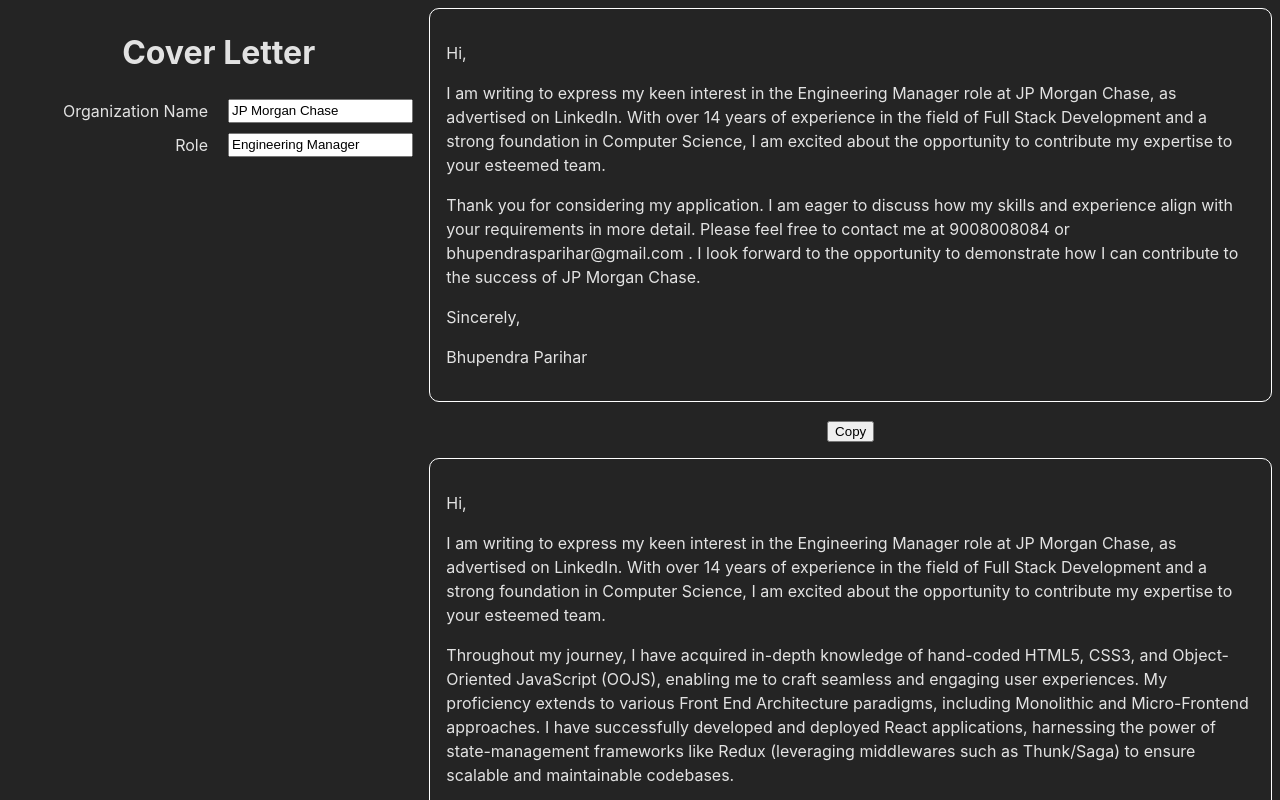
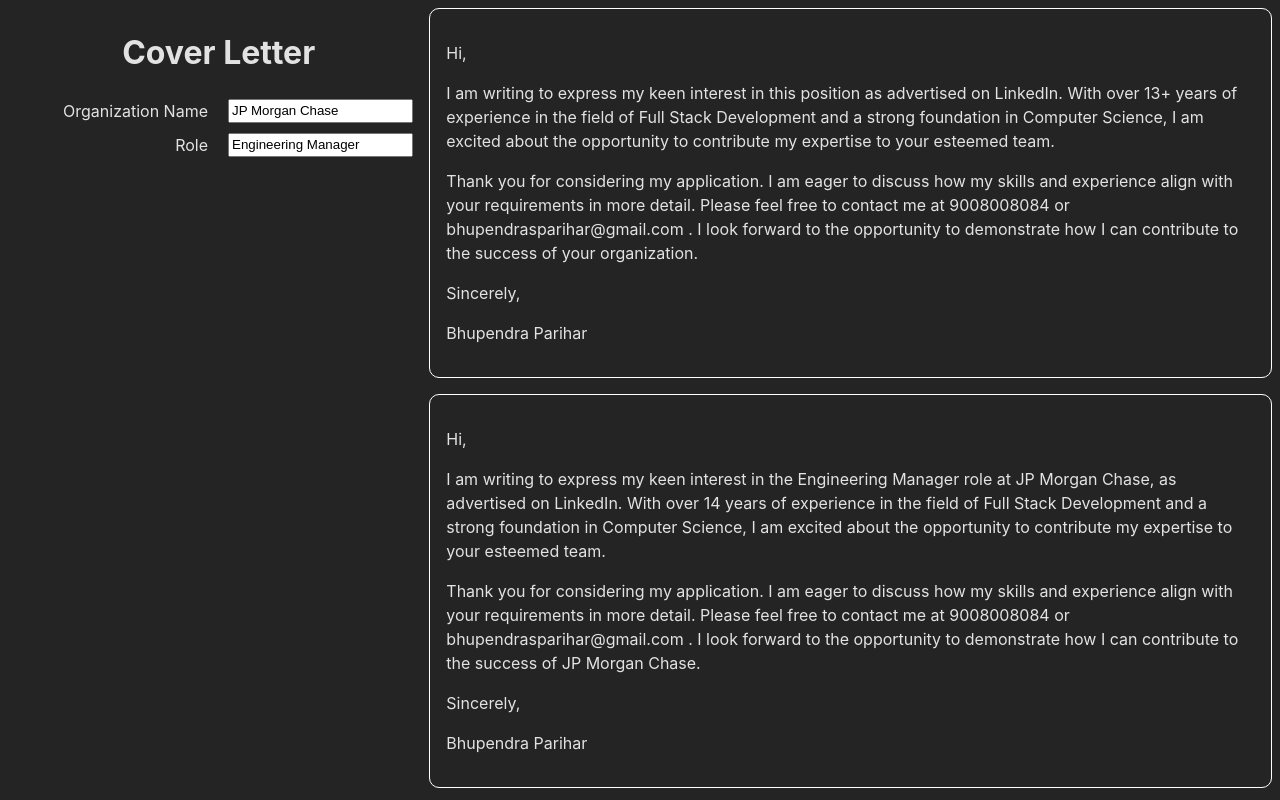
Before and after one commit to bhupendraparihar/cover-letter, a React (Vite) app: page / in a window 1280 px wide. Shown: the top 800 px of the page. Built offline with nearby package versions, Linux system fonts and the light colour scheme.

Commit message:
Generic cover letter added

```diff
--- a/src/App.tsx
+++ b/src/App.tsx
@@ -4,6 +4,7 @@
 import Settings from './components/Settings';
 import AppContext from './Store';
 import Summary from './components/Summary';
+import GenericCoverLetter from './components/GenericCoverLetter';
 
 function App() {
   const [orgName, setOrgName] = useState('JP Morgan Chase');
@@ -24,6 +25,7 @@
             <Settings />
           </div>
           <div className="right">
+            <GenericCoverLetter />
             <Summary />
             <CoverLetter />
           </div>
--- /dev/null
+++ b/src/components/GenericCoverLetter.tsx
@@ -0,0 +1,29 @@
+function GenericCoverLetter() {
+  return (
+    <div className="preview summary" contentEditable="true">
+      <p>Hi,</p>
+
+      <p>
+        I am writing to express my keen interest in this position as advertised
+        on LinkedIn. With over 13+ years of experience in the field of Full
+        Stack Development and a strong foundation in Computer Science, I am
+        excited about the opportunity to contribute my expertise to your
+        esteemed team.
+      </p>
+
+      <p>
+        Thank you for considering my application. I am eager to discuss how my
+        skills and experience align with your requirements in more detail.
+        Please feel free to contact me at 9008008084 or
+        bhupendrasparihar@gmail.com . I look forward to the opportunity to
+        demonstrate how I can contribute to the success of your organization.
+      </p>
+
+      <p>Sincerely,</p>
+
+      <p>Bhupendra Parihar</p>
+    </div>
+  );
+}
+
+export default GenericCoverLetter;
```
